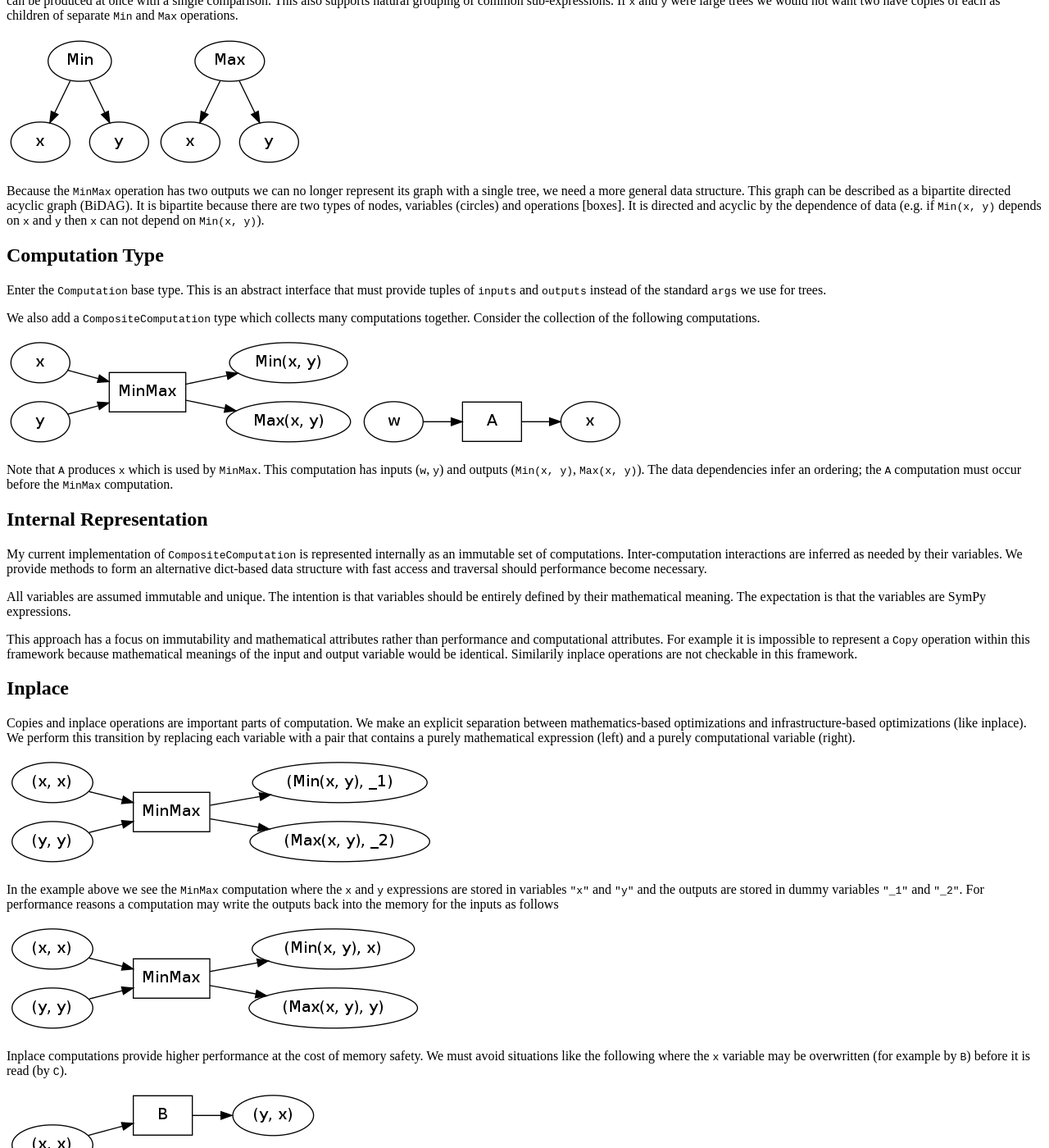
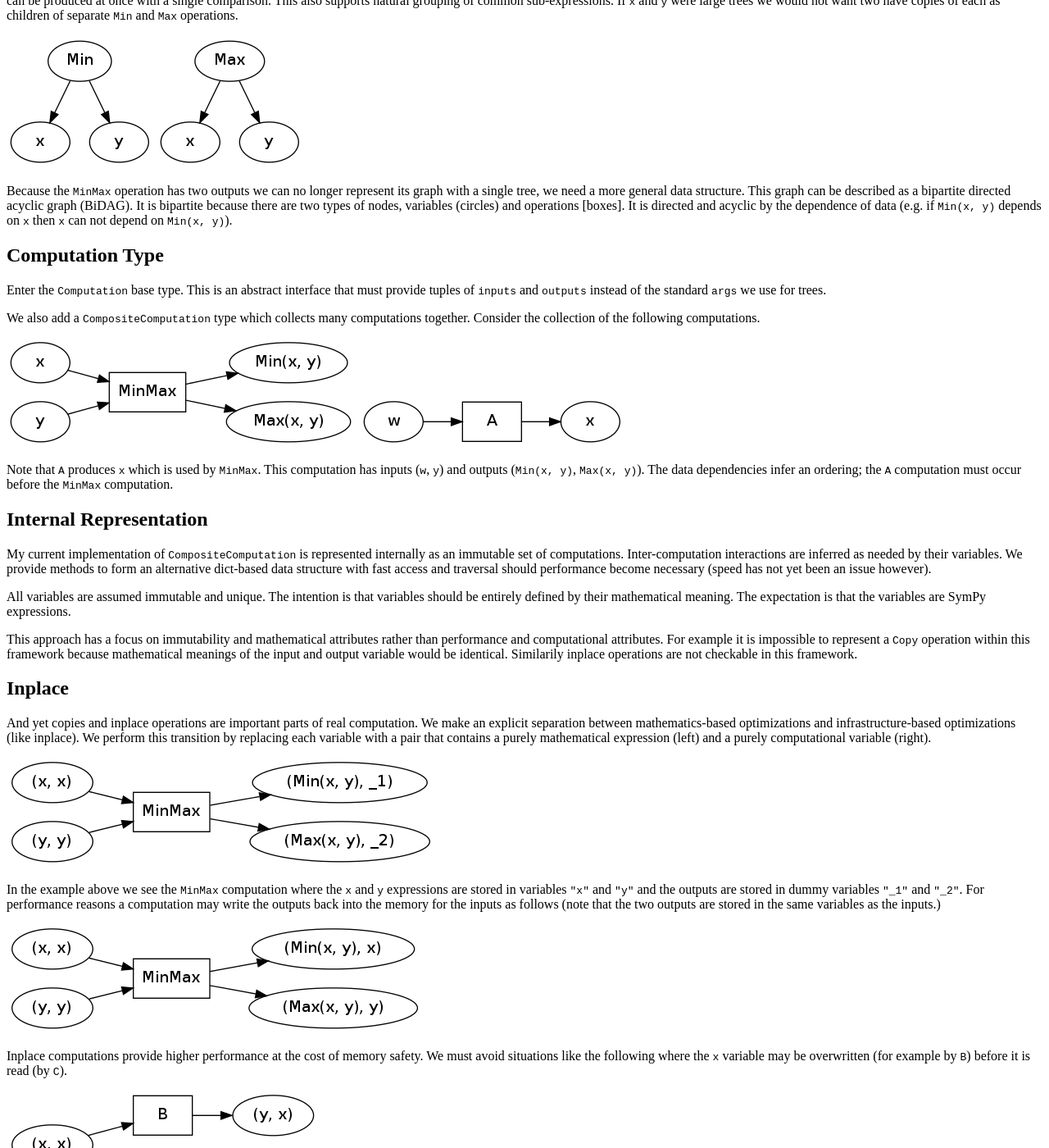
Before and after one commit to besyskymnbk/blog, a Jekyll site: the page built from _posts/work/2012-11-21-Computations.md, in a window 1280 px wide and 1400 px high, scrolled down 754 px. Shown: the whole window at 82% size. Built offline with Jekyll 4.4.1, drawn with Linux system fonts in a browser that asks for light colours; comment, search, counter and statistics services are not loaded.

Commit message:
minor edits

```diff
--- a/_posts/work/2012-11-21-Computations.md
+++ b/_posts/work/2012-11-21-Computations.md
@@ -38,7 +38,7 @@ Note that `A` produces `x` which is used by `MinMax`.  This computation has inpu
 Internal Representation
 -----------------------
 
-My current implementation of `CompositeComputation` is represented internally as an immutable set of computations.  Inter-computation interactions are inferred as needed by their variables.  We provide methods to form an alternative dict-based data structure with fast access and traversal should performance become necessary.
+My current implementation of `CompositeComputation` is represented internally as an immutable set of computations.  Inter-computation interactions are inferred as needed by their variables.  We provide methods to form an alternative dict-based data structure with fast access and traversal should performance become necessary (speed has not yet been an issue however).
 
 All variables are assumed immutable and unique.  The intention is that variables should be entirely defined by their mathematical meaning.  The expectation is that the variables are SymPy expressions.
 
@@ -47,11 +47,11 @@ This approach has a focus on immutability and mathematical attributes rather tha
 Inplace
 -------
 
-Copies and inplace operations are important parts of computation.  We make an explicit separation between mathematics-based optimizations and infrastructure-based optimizations (like inplace).  We perform this transition by replacing each variable with a pair that contains a purely mathematical expression (left)  and a purely computational variable (right).
+And yet copies and inplace operations are important parts of real computation.  We make an explicit separation between mathematics-based optimizations and infrastructure-based optimizations (like inplace).  We perform this transition by replacing each variable with a pair that contains a purely mathematical expression (left)  and a purely computational variable (right).
 
 ![]({{ BASE_PATH }}/images/min-max-dag-pure.png)
 
-In the example above we see the `MinMax` computation where the `x` and `y` expressions are stored in variables `"x"` and `"y"` and the outputs are stored in dummy variables `"_1"` and `"_2"`.  For performance reasons a computation may write the outputs back into the memory for the inputs as follows
+In the example above we see the `MinMax` computation where the `x` and `y` expressions are stored in variables `"x"` and `"y"` and the outputs are stored in dummy variables `"_1"` and `"_2"`.  For performance reasons a computation may write the outputs back into the memory for the inputs as follows (note that the two outputs are stored in the same variables as the inputs.)
 
 ![]({{ BASE_PATH }}/images/min-max-dag-inplace.png)
 
```
Also changed, not shown: other parts of _posts/work/2012-11-21-Computations.md (+1 -1 lines).
